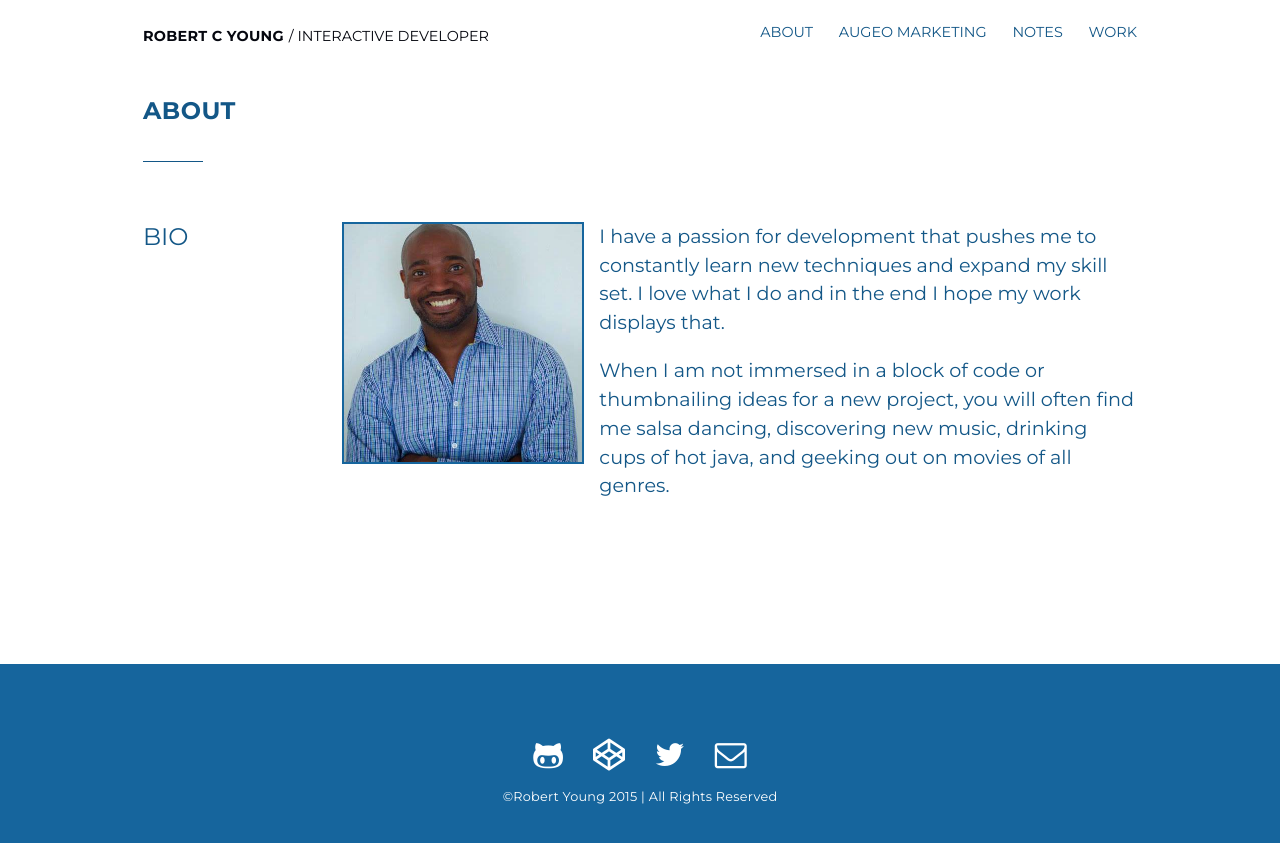
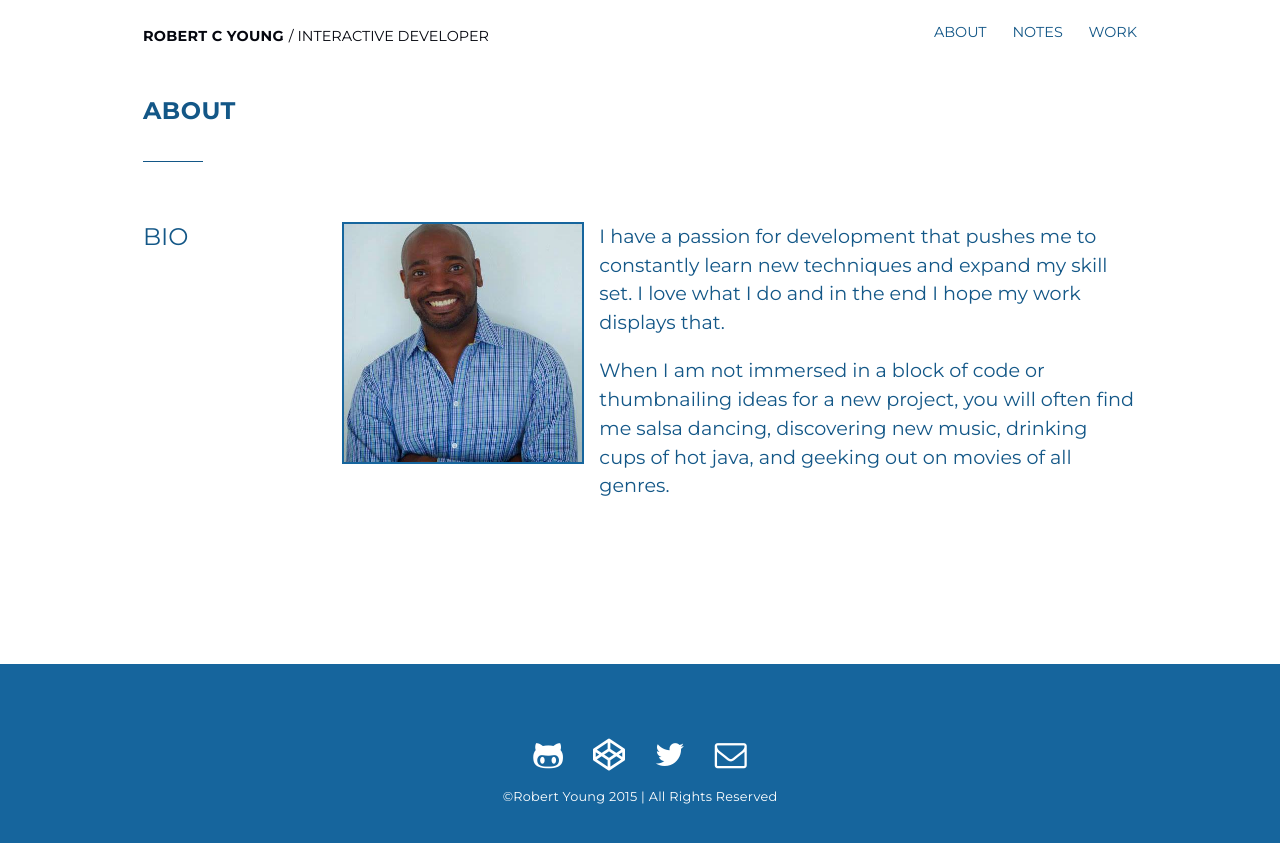
Before and after one commit to ryoungz/robblog, a Jekyll site: the page built from about.html, in a window 1280 px wide. Shown: the top 843 px of the page. Built offline with Jekyll 4.4.1, drawn with Linux system fonts in a browser that asks for light colours; nearby versions of some CDN libraries.

Commit message:
add menuitem front matter variable. use to generate nav menu for specific pages

```diff
--- a/_includes/header.html
+++ b/_includes/header.html
@@ -7,7 +7,7 @@
             {% for page in site.pages %}
             <!-- Compate the page title to the URL -->
             {% assign current = page.title | downcase %}
-                {% if page.title %}
+                {% if page.menuitem %}
                 <a {% if location == current %} class="nav-current-item" {% else %} class="nav-item" {% endif %} href="{{ page.url | prepend: site.baseurl }}">{{ page.title }}</a>
                 {% endif %}
             {% endfor %}
--- a/about.html
+++ b/about.html
@@ -1,6 +1,7 @@
 ---
 layout: default
 title: About
+menuitem: true
 ---
 
 <div class="site-content">
--- a/notes.html
+++ b/notes.html
@@ -1,6 +1,7 @@
 ---
 layout: default
 title: Notes
+menuitem: true
 ---
 
 
--- a/work.html
+++ b/work.html
@@ -1,6 +1,7 @@
 ---
 layout: default
 title: Work
+menuitem: true
 ---
 
 <div class="site-content">
```
